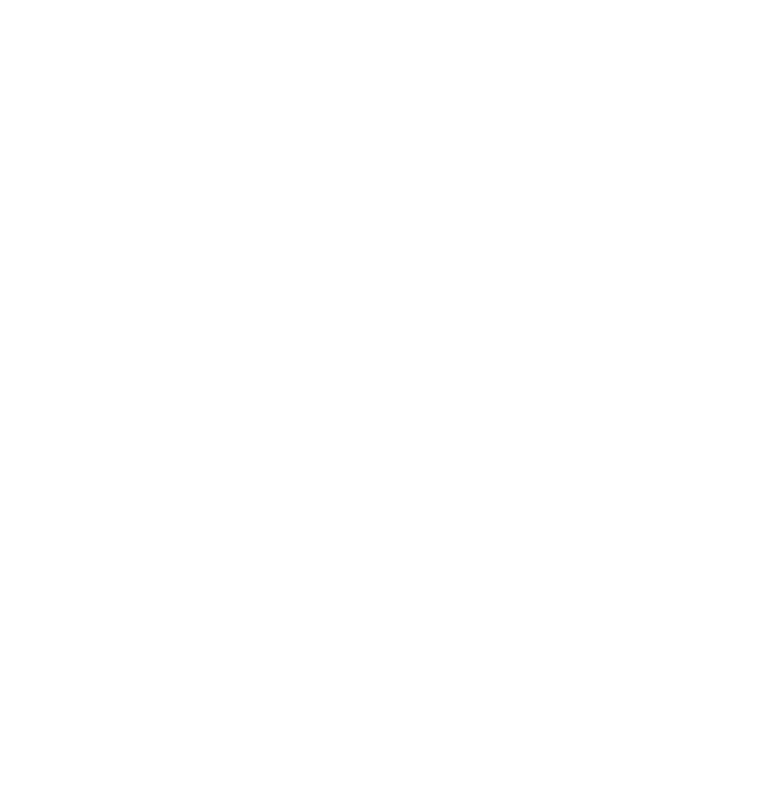
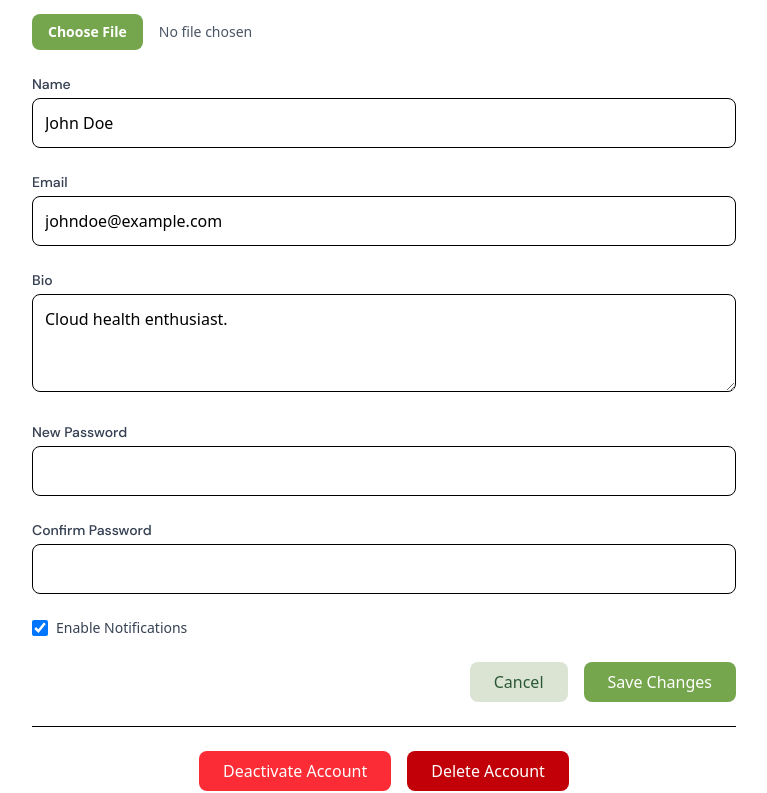
Before and after one commit to UchihaKiller1/HealthLab, a React (Vite) app in the folder frontend/: page /edit-profile in a window 1280 px wide. Before the commit this address had no page. Shown: the part 342-1135 px from the top of the page, without its empty margins (256-1023 px from the left). Before the commit the page ends 800 px from the top, so only its background shows below. Built offline with nearby package versions, Linux system fonts and the light colour scheme; a web font is replaced by a local one.

Commit message:
edit profile page done

```diff
--- a/frontend/src/App.jsx
+++ b/frontend/src/App.jsx
@@ -3,6 +3,8 @@
 import Register from "./pages/user/register";
 import Login from "./pages/user/login";
 import Profile from "./pages/user/Profile";
+import EditProfile from "./pages/user/EditProfile";
+
 function App() {
   return (
     <BrowserRouter>
@@ -14,6 +16,10 @@
         <Route path="/register" element={<Register></Register>}></Route>
         <Route path="/login" element={<Login></Login>}></Route>
         <Route path="/profile" element={<Profile></Profile>}></Route>
+        <Route
+          path="/edit-profile"
+          element={<EditProfile></EditProfile>}
+        ></Route>
       </Routes>
     </BrowserRouter>
   );
--- /dev/null
+++ b/frontend/src/pages/user/EditProfile.jsx
@@ -0,0 +1,16 @@
+import React from "react";
+import Navbar from "./component/Navbar";
+import EditProfileForm from "./component/EditProfileForm";
+import Footer from "./component/Footer";
+
+const EditProfile = () => {
+  return (
+    <div>
+      <Navbar />
+      <EditProfileForm />
+      <Footer />
+    </div>
+  );
+};
+
+export default EditProfile;
--- /dev/null
+++ b/frontend/src/pages/user/component/EditProfileForm.jsx
@@ -0,0 +1,173 @@
+import React, { useState } from "react";
+
+const EditProfileForm = () => {
+  const [formData, setFormData] = useState({
+    name: "John Doe",
+    email: "johndoe@example.com",
+    bio: "Cloud health enthusiast.",
+    password: "",
+    confirmPassword: "",
+    notifications: true,
+  });
+
+  const [profilePic, setProfilePic] = useState(null);
+
+  const handleChange = (e) => {
+    const { name, value, type, checked } = e.target;
+    setFormData({
+      ...formData,
+      [name]: type === "checkbox" ? checked : value,
+    });
+  };
+
+  const handleImageUpload = (e) => {
+    setProfilePic(URL.createObjectURL(e.target.files[0]));
+  };
+
+  const handleSubmit = (e) => {
+    e.preventDefault();
+    // ✅ validation + API call here
+    console.log("Updated profile:", formData);
+  };
+
+  return (
+    <section className="py-16 bg-[#F9FAF9]">
+      <div className="max-w-3xl mx-auto bg-white shadow-lg rounded-2xl p-8">
+        <h1 className="text-3xl font-bold text-[#2C5835] mb-6 text-center">
+          Edit Profile
+        </h1>
+
+        <form onSubmit={handleSubmit} className="space-y-6">
+          {/* Profile Picture */}
+          <div className="text-center">
+            <img
+              src={profilePic || "https://via.placeholder.com/100"}
+              alt="Profile"
+              className="w-28 h-28 mx-auto rounded-full border-4 border-[#75A64D]"
+            />
+            <input
+              type="file"
+              accept="image/*"
+              onChange={handleImageUpload}
+              className="mt-4 block w-full text-sm text-gray-600 file:mr-4 file:py-2 file:px-4
+                         file:rounded-lg file:border-0 file:text-sm file:font-semibold
+                         file:bg-[#75A64D] file:text-white hover:file:bg-[#2C5835]"
+            />
+          </div>
+
+          {/* Name */}
+          <div>
+            <label className="block text-sm font-medium text-gray-700">
+              Name
+            </label>
+            <input
+              type="text"
+              name="name"
+              value={formData.name}
+              onChange={handleChange}
+              className="w-full mt-1 p-3 border rounded-lg focus:ring-2 focus:ring-[#2C5835] outline-none"
+            />
+          </div>
+
+          {/* Email */}
+          <div>
+            <label className="block text-sm font-medium text-gray-700">
+              Email
+            </label>
+            <input
+              type="email"
+              name="email"
+              value={formData.email}
+              onChange={handleChange}
+              className="w-full mt-1 p-3 border rounded-lg focus:ring-2 focus:ring-[#2C5835] outline-none"
+            />
+          </div>
+
+          {/* Bio */}
+          <div>
+            <label className="block text-sm font-medium text-gray-700">
+              Bio
+            </label>
+            <textarea
+              name="bio"
+              value={formData.bio}
+              onChange={handleChange}
+              rows="3"
+              className="w-full mt-1 p-3 border rounded-lg focus:ring-2 focus:ring-[#2C5835] outline-none"
+            />
+          </div>
+
+          {/* Password */}
+          <div>
+            <label className="block text-sm font-medium text-gray-700">
+              New Password
+            </label>
+            <input
+              type="password"
+              name="password"
+              value={formData.password}
+              onChange={handleChange}
+              className="w-full mt-1 p-3 border rounded-lg focus:ring-2 focus:ring-[#2C5835] outline-none"
+            />
+          </div>
+
+          {/* Confirm Password */}
+          <div>
+            <label className="block text-sm font-medium text-gray-700">
+              Confirm Password
+            </label>
+            <input
+              type="password"
+              name="confirmPassword"
+              value={formData.confirmPassword}
+              onChange={handleChange}
+              className="w-full mt-1 p-3 border rounded-lg focus:ring-2 focus:ring-[#2C5835] outline-none"
+            />
+          </div>
+
+          {/* Notifications */}
+          <div className="flex items-center gap-2">
+            <input
+              type="checkbox"
+              name="notifications"
+              checked={formData.notifications}
+              onChange={handleChange}
+              className="w-4 h-4 text-[#75A64D]"
+            />
+            <label className="text-sm text-gray-700">
+              Enable Notifications
+            </label>
+          </div>
+
+          {/* Buttons */}
+          <div className="flex justify-end gap-4">
+            <button
+              type="button"
+              className="bg-[#DBE4D3] text-[#2C5835] px-6 py-2 rounded-lg hover:bg-gray-300 transition"
+            >
+              Cancel
+            </button>
+            <button
+              type="submit"
+              className="bg-[#75A64D] text-white px-6 py-2 rounded-lg hover:bg-[#2C5835] transition"
+            >
+              Save Changes
+            </button>
+          </div>
+
+          {/* Account Management */}
+          <div className="border-t pt-6 mt-6 text-center">
+            <button className="bg-red-500 text-white px-6 py-2 rounded-lg hover:bg-red-700 transition">
+              Deactivate Account
+            </button>
+            <button className="ml-4 bg-red-700 text-white px-6 py-2 rounded-lg hover:bg-red-900 transition">
+              Delete Account
+            </button>
+          </div>
+        </form>
+      </div>
+    </section>
+  );
+};
+
+export default EditProfileForm;
```
